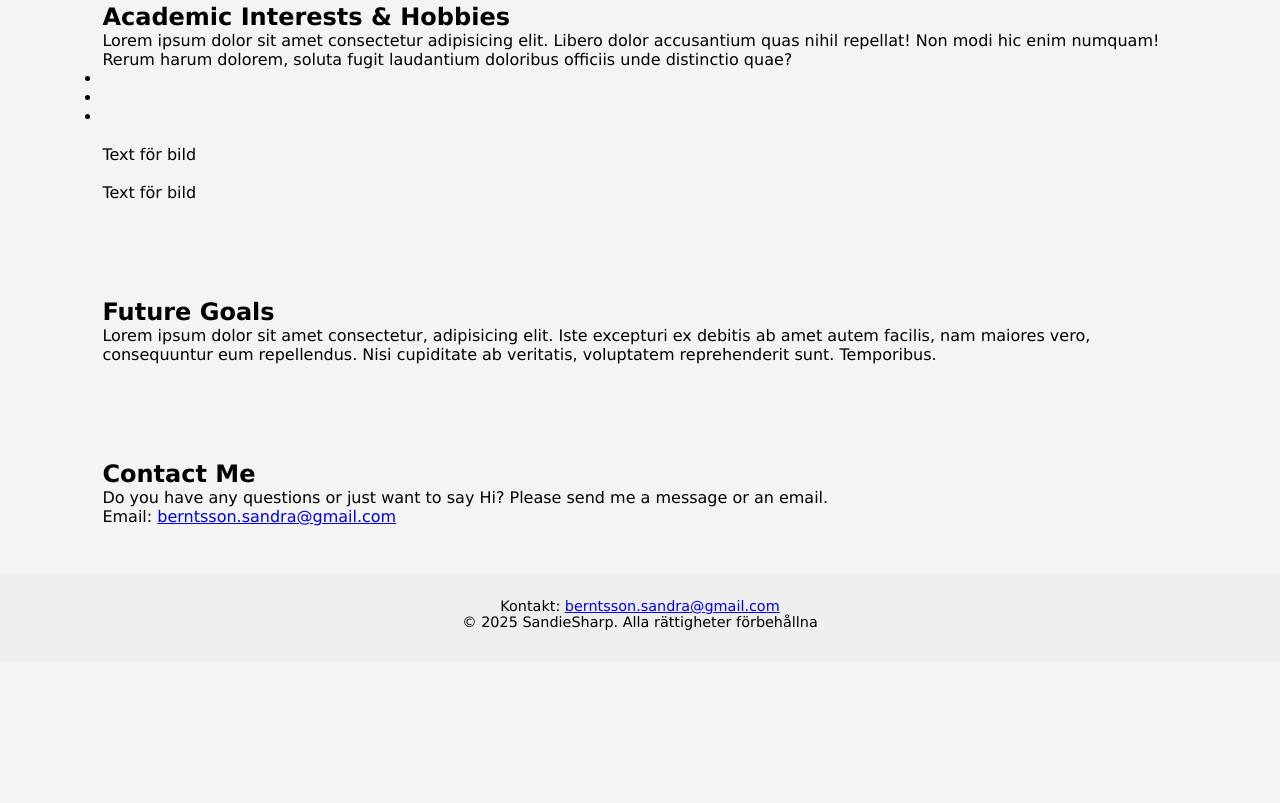
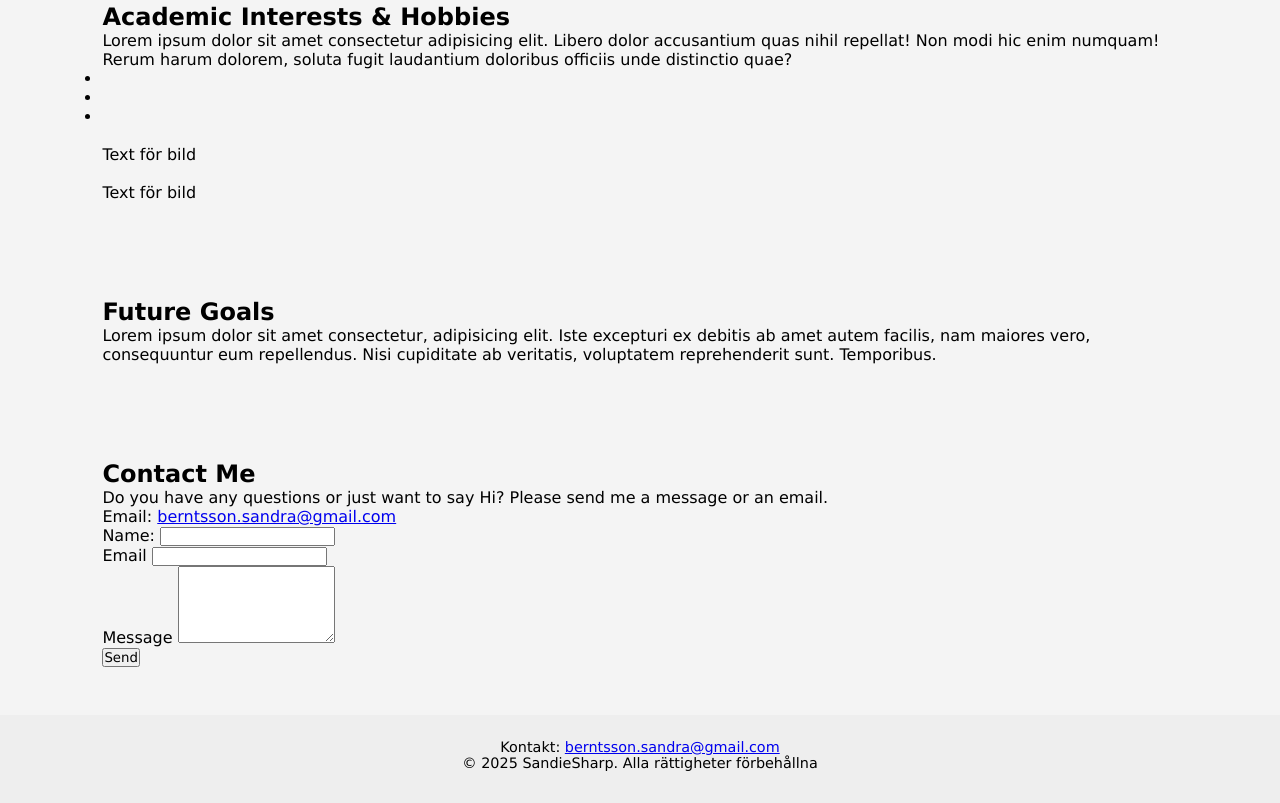
Before and after one commit to SandieSharp/Lab-1, a plain HTML site: page index.html in a window 1280 px wide. Shown: the part 340-1143 px from the top of the page. Before the commit the page ends 1002 px from the top, so only its background shows below. Drawn offline with Linux system fonts and the light colour scheme.

Commit message:
form element

```diff
--- a/index.html
+++ b/index.html
@@ -113,10 +113,25 @@
                 </p>
             </div>
 
+            <!-- Mail form -->
             <div class="contact-form-wrapper">
+                <form action="mailto:berntsson.sandra@gmail.com" method="post" enctype="text/plain">
+                    <div class="form-group">
+                        <label for="name">Name:</label>
+                        <input type="text" id="name" name="name" required>
+                    </div>
+                    <div class="form-group">
+                        <label for="email">Email</label>
+                        <input type="email" name="email" id="email" required>
+                    </div>
+                    <div class="form-group">
+                        <label for="message">Message</label>
+                        <textarea name="message" id="message" rows="5" required></textarea>
+                    </div>
 
+                    <button type="submit">Send</button>
+                </form>
             </div>
-
         </section>
 
 
```
